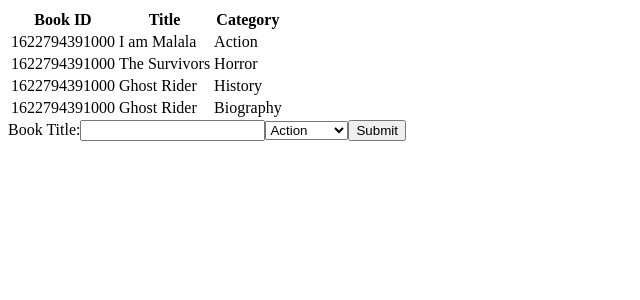
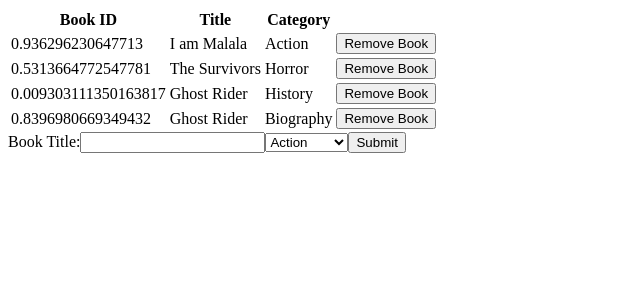
Before and after one commit to AymanJabr/Bookstore-CMS, a React (Create React App) app: page / in a window 1280 px wide. Shown: the top 300 px of the page, without its empty margins (0-640 px from the left). Built offline with nearby package versions, Linux system fonts and the light colour scheme.

Commit message:
Create remove book and submit book functionality

```diff
--- a/src/components/Book.js
+++ b/src/components/Book.js
@@ -1,12 +1,25 @@
 import PropTypes from 'prop-types';
+import { actionRemove } from '../actions';
+import store from '../store';
 
-const Book = ({ id, title, category }) => (
+const Book = ({ id, title, category }) => {
+  const removeBook = () => {
+    store.dispatch(actionRemove({ id }));
+  };
+
+  return (
     <tr>
       <td>{id}</td>
       <td>{title}</td>
       <td>{category}</td>
+      <td>
+        {' '}
+        <button type="button" onClick={removeBook}>Remove Book</button>
+        {' '}
+      </td>
     </tr>
   );
+};
 
 Book.propTypes = {
   id: PropTypes.number.isRequired,
--- a/src/containers/BooksForm.js
+++ b/src/containers/BooksForm.js
@@ -1,19 +1,17 @@
 import { useState } from 'react';
-import PropTypes from 'prop-types';
 import store from '../store';
 import { actionCreate } from '../actions/index';
 
 const BOOK_CATEGORIES = ['Action', 'Biography', 'History', 'Horror', 'Kids', 'Learning', 'Sci-Fi'];
 
-const BooksForm = ({ createbook }) => {
-  console.log(createbook);
+const BooksForm = () => {
   const [title, setTitle] = useState('');
   const [category, setCategory] = useState('');
 
   const submitForm = (e) => {
     e.preventDefault();
     store.dispatch(actionCreate({ id: Math.random(), title, category }));
-    console.log(category);
+    setTitle('');
   };
 
   const handleTitleChange = (e) => {
@@ -47,14 +45,4 @@ const BooksForm = ({ createbook }) => {
   );
 };
 
-// const mapDispatchToProps = (dispatch) => ({
-//   createbook: () => dispatch(actionCreate()),
-// });
-
-BooksForm.propTypes = {
-  createbook: PropTypes.func.isRequired,
-};
-
-// export default connect(null, {actionCreate})(BooksForm);
-
 export default BooksForm;
--- a/src/reducers/books.js
+++ b/src/reducers/books.js
@@ -5,7 +5,6 @@ const initialState = {
 };
 
 export default function appReducer(state = initialState, action) {
-  const newBooks = [...state.books];
   switch (action.type) {
     case CREATE_BOOK:
 
@@ -13,7 +12,7 @@ export default function appReducer(state = initialState, action) {
         books: [
           ...state.books,
           {
-            id: Date.now(),
+            id: action.book.id,
             title: action.book.title,
             category: action.book.category,
           },
@@ -23,8 +22,7 @@ export default function appReducer(state = initialState, action) {
     case REMOVE_BOOK:
 
       return {
-        books: newBooks,
-
+        books: [...state.books.filter((book) => action.book.id !== book.id)],
       };
 
     default:
```
Lines whose indentation alone changed are shown as unchanged.
